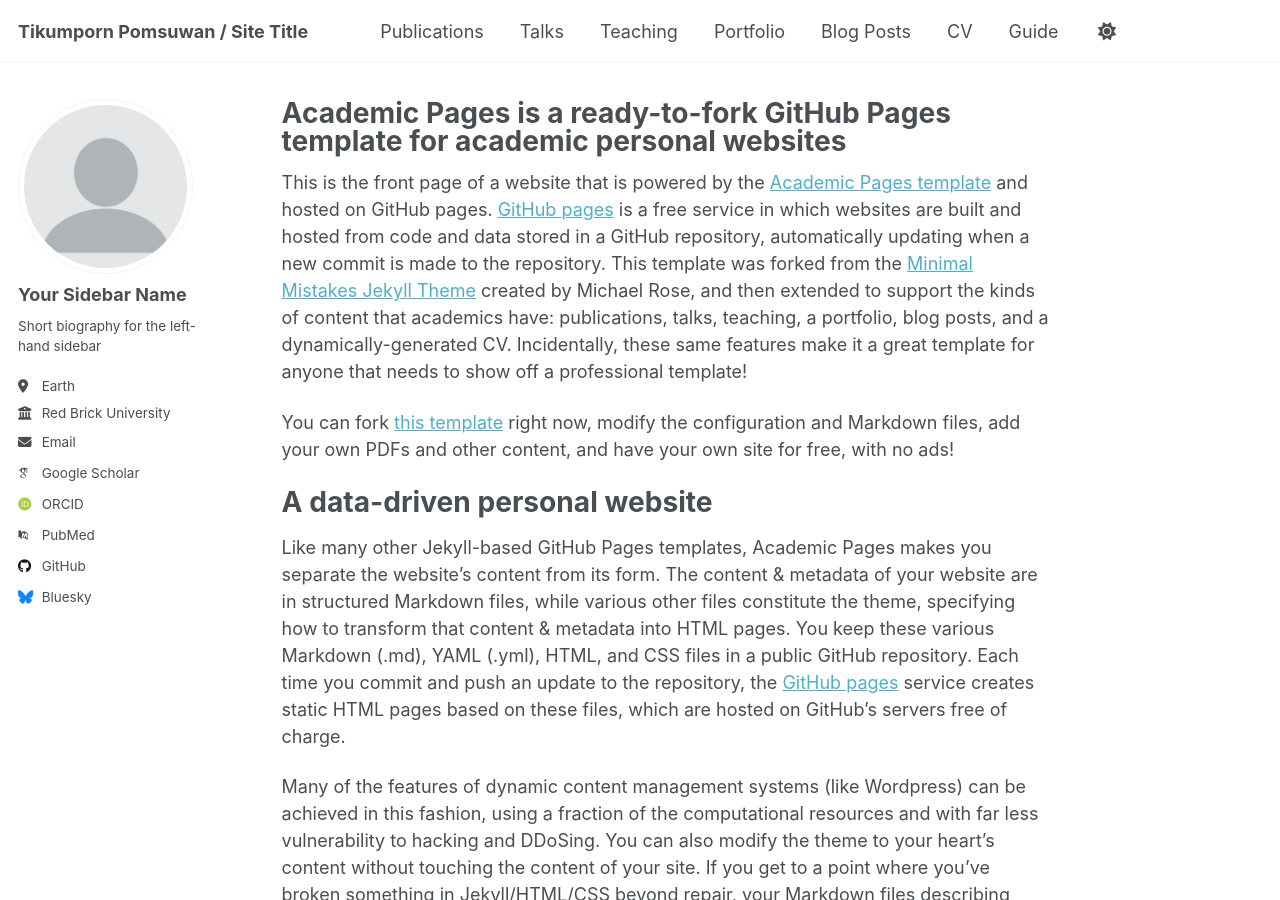
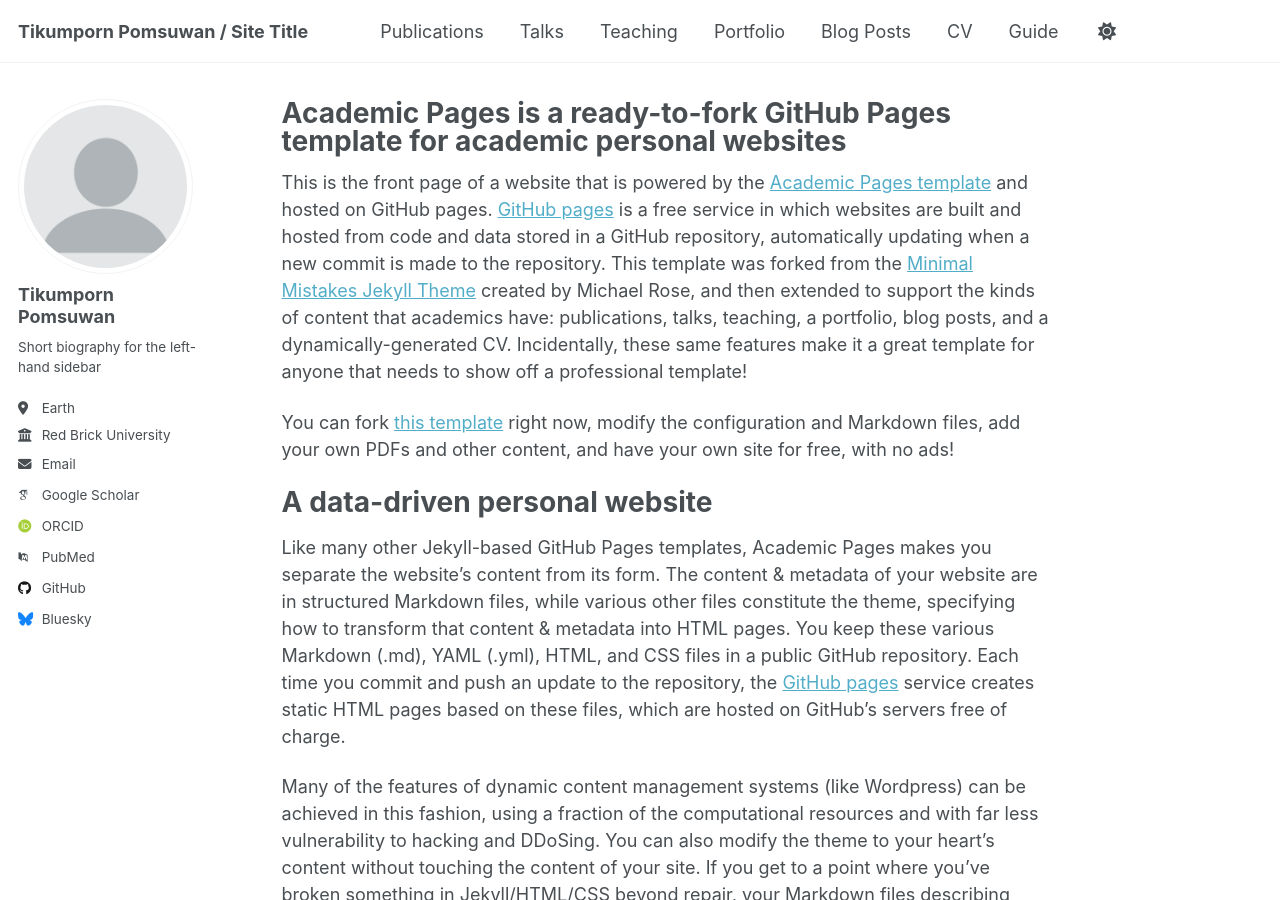
Before and after one commit to Fahsai0902/Fahsai0902.github.io, a Jekyll site: the page built from _pages/about.md, in a window 1280 px wide and 900 px high. Built offline with Jekyll 4.4.1, drawn with Linux system fonts in a browser that asks for light colours; some web fonts are replaced; a script that is not in the unit is left out.

Commit message:
Update _config.yml

```diff
--- a/_config.yml
+++ b/_config.yml
@@ -24,7 +24,7 @@ repository               : "academicpages/Fahsai0902.github.io"
 author:
   # Biographic information
   avatar           : "profile.png"
-  name             : "Your Sidebar Name"
+  name             : "Tikumporn Pomsuwan"
   pronouns         : # example: "she/her"
   bio              : "Short biography for the left-hand sidebar"
   location         : "Earth"
```
